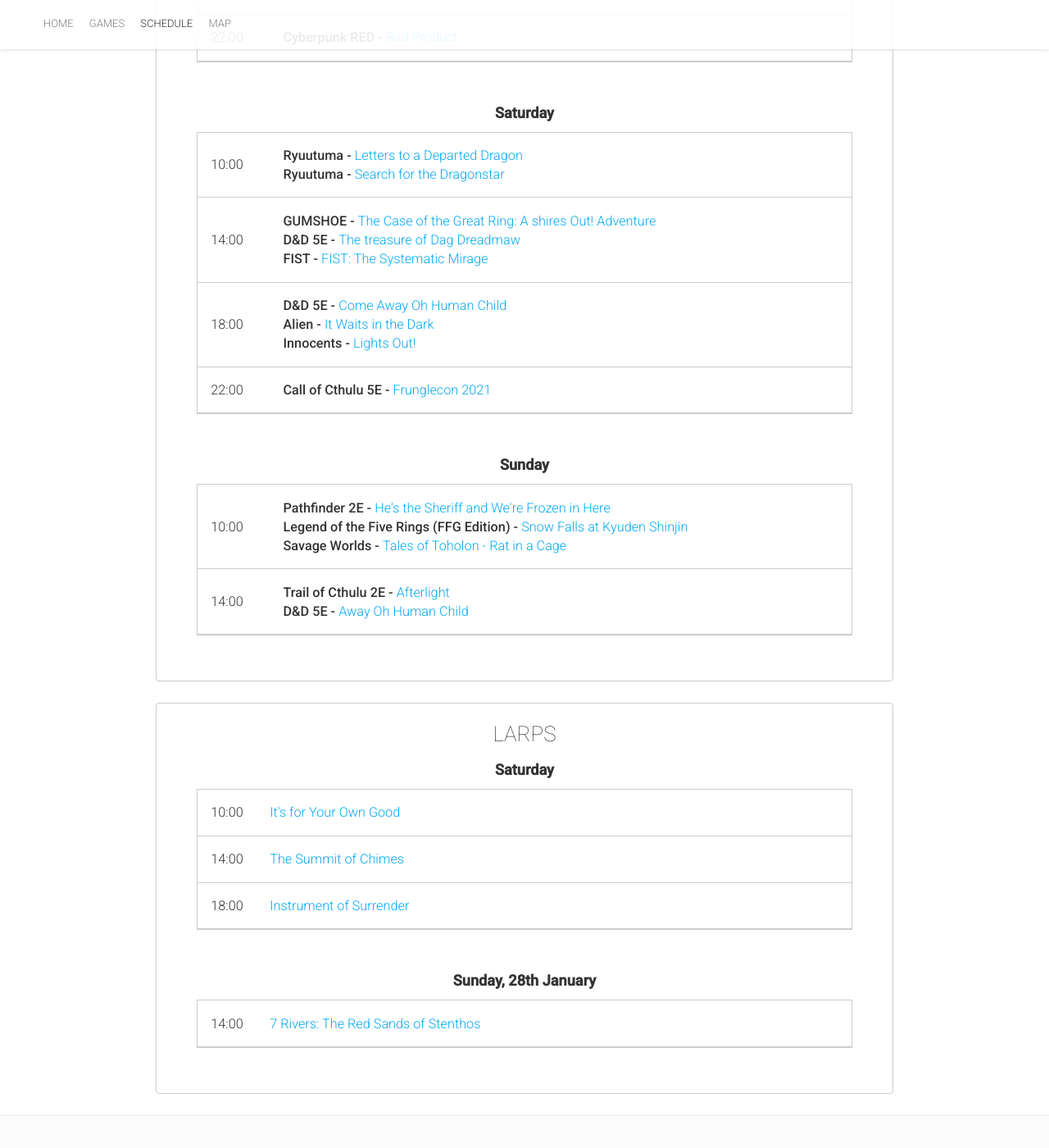
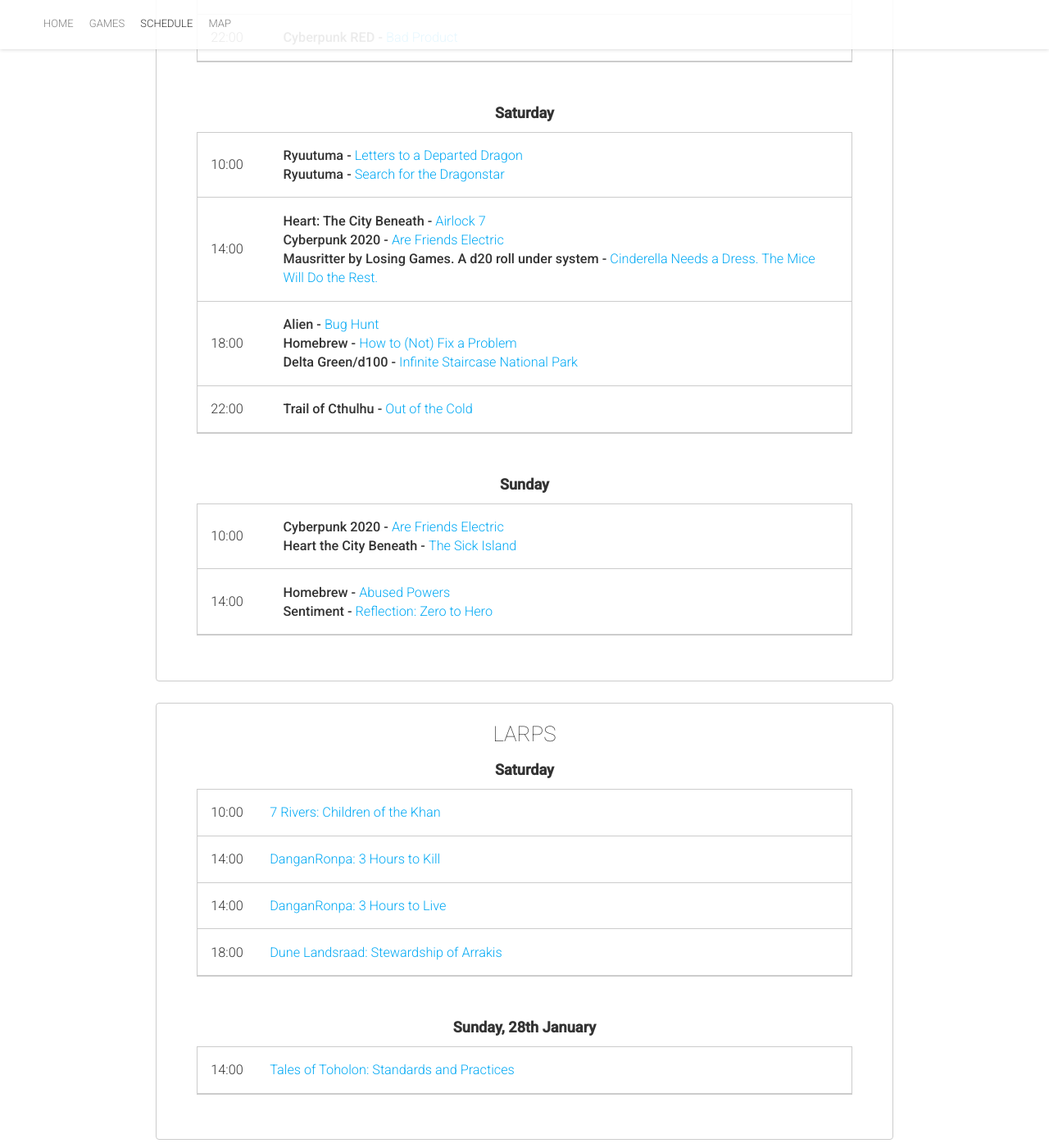
Before and after one commit to gregoriousTechorious/warpcon.ie, a Jekyll site: the page built from schedule.html, in a window 1280 px wide and 1400 px high, scrolled down 843 px. Shown: the whole window at 82% size. Built offline with Jekyll 4.4.1, drawn with Linux system fonts in a browser that asks for light colours; nearby versions of some CDN libraries; some of the changed text lies outside the part shown.

Commit message:
final touch

```diff
--- a/_config.yml
+++ b/_config.yml
@@ -80,7 +80,7 @@
 aboutTitle: "About Warpcon"
 aboutBlock:
  - {title: "RPGs",          image: "ttrpgs.jpg",      text: "Many RPGs on Friday, Saturday and Sunday."}
- - {title: "CCGs",            image: "ccgs.jpg",        text: "Magic the Gathering, Pokémon, Yu-Gi-Oh and Lorcana events and tournaments will be hosted by Waterford Comics"}
+ - {title: "CCGs",            image: "ccgs.jpg",        text: "Magic the Gathering, Pokémon, Yu-Gi-Oh and Lorcana events and tournaments"}
  - {title: "LARPs",           image: "larps.jpg",       text: "All weekend, we will be hosting organized LARPs events."}
  - {title: "Wargames",        image: "wargames.jpg",    text: "On Saturday and Sunday, we will be hosting <a href='/assets/40k-2024.pdf'>Warhammer 40k</a> and <a href='/assets/BleedBowl-2024.pdf'>Bloodbowl</a>. As well as LOTR and smaller tournaments"}
  - {title: "Boardgames",      image: "boardgames.jpg",  text: "Many boardgames will be available for attendees to play at any time during the convention."}
--- a/_layouts/game.html
+++ b/_layouts/game.html
@@ -82,7 +82,7 @@
     </script> -->
     <!-- <script src="{{ " /js/default.js" | prepend: site.baseurl }}"></script>
     <script src="{{ " /js/scripts.min.js" | prepend: site.baseurl }}"></script> -->
-    {% include schema-event.html %}
+    <!-- {% include schema-event.html %} -->
 </body>
 
 </html>
--- a/schedule.html
+++ b/schedule.html
@@ -27,8 +27,8 @@
                         <ul>
                             <li><b>Homebrew - </b><a href="/games/abused-powers">Abused Powers</a></li>
                             <li><b>Alien - </b> <a href="/games/it-waits-in-the-dark">It waits in the dark</a></li>
-                            <li><b>Sentiment - </b> <a href="/games/reflection-zero-to-hero">He's the Sheriff and We're Frozen in Here</a></li>
-                            <li><b>Shires out - </b> <a href="/games/hair-of-the-hare-of-the-heir">Hair of the hare of the heir</a></li>
+                            <li><b>Sentiment - </b> <a href="/games/reflection-zero-to-hero">Reflection: Zero to Hero</a></li>
+                            <li><b>Shires out - </b> <a href="/games/hair-hare-heir">Hair of the hare of the heir</a></li>
                         </ul>
                     </td>
                 </tr>
@@ -64,13 +64,13 @@
                     <td>
                         <ul>
                             <li>
-                                <b>GUMSHOE - </b><a href="/games/case-of-the-great-ring">The Case of the Great Ring: A shires Out! Adventure</a>
+                                <b>Heart: The City Beneath - </b><a href="/games/airlock-7">Airlock 7</a>
                             </li>
                             <li>
-                                <b>D&D 5E - </b><a href="/games/treasure-of-dag-dreadmaw">The treasure of Dag Dreadmaw</a>
+                                <b>Cyberpunk 2020 - </b><a href="/games/are-friends-electric">Are Friends Electric</a>
                             </li>
                             <li>
-                                <b>FIST - </b><a href="/games/systematic-mirage">FIST: The Systematic Mirage</a>
+                                <b>Mausritter by Losing Games. A d20 roll under system - </b><a href="/games/cinderella-dress">Cinderella Needs a Dress. The Mice Will Do the Rest.</a>
                             </li>
                         </ul>
                     </td>
@@ -82,13 +82,13 @@
                     <td>
                         <ul>
                             <li>
-                                <b>D&D 5E - </b><a href="/games/come-away-oh-human-child">Come Away Oh Human Child</a>
+                                <b>Alien - </b><a href="/games/bug-hunt">Bug Hunt</a>
                             </li>
                             <li>
-                                <b>Alien - </b><a href="/games/it-waits-in-the-dark">It Waits in the Dark</a>
+                                <b>Homebrew - </b><a href="/games/how-to-not-fix-a-problem">How to (Not) Fix a Problem</a>
                             </li>
                             <li>
-                                <b>Innocents - </b><a href="/games/lights-out">Lights Out!</a>
+                                <b>Delta Green/d100 - </b><a href="/games/how-not-fix-problem">Infinite Staircase National Park</a>
                             </li>
                         </ul>
                     </td>
@@ -100,7 +100,7 @@
                     <td>
                         <ul>
                             <li>
-                                <b>Call of Cthulu 5E - </b><a href="/games/frunglecon-2021">Frunglecon 2021</a>
+                                <b>Trail of Cthulhu - </b><a href="/games/out-of-the-col">Out of the Cold</a>
                             </li>
                         </ul>
                     </td>
@@ -118,13 +118,10 @@
                     <td>
                         <ul>
                             <li>
-                                <b>Pathfinder 2E - </b><a href="/games/hes-the-sheriff-and-were-frozen-here">He's the Sheriff and We're Frozen in Here</a>
+                                <b>Cyberpunk 2020 - </b><a href="/games/are-friends-electric">Are Friends Electric</a>
                             </li>
                             <li>
-                                <b>Legend of the Five Rings (FFG Edition) - </b><a href="/games/snow-falls-at-kyuden-shinjin">Snow Falls at Kyuden Shinjin</a>
-                            </li>
-                            <li>
-                                <b>Savage Worlds - </b><a href="/games/rat-in-a-cage">Tales of Toholon - Rat in a Cage</a>
+                                <b>Heart the City Beneath - </b><a href="/games/this-sick-island">The Sick Island</a>
                             </li>
                         </ul>
                     </td>
@@ -136,10 +133,10 @@
                     <td>
                         <ul>
                             <li>
-                                <b>Trail of Cthulu 2E - </b><a href="/games/afterlight">Afterlight</a>
+                                <li><b>Homebrew - </b><a href="/games/abused-powers">Abused Powers</a></li>
                             </li>
                             <li>
-                                <b>D&D 5E - </b><a href="/games/come-away-oh-human-child">Away Oh Human Child</a>
+                                <li><b>Sentiment - </b> <a href="/games/reflection-zero-to-hero">Reflection: Zero to Hero</a></li>
                             </li>
                         </ul>
                     </td>
@@ -473,7 +470,7 @@
                         10:00
                     </td>
                     <td>
-                        <a href="/games/its-for-your-own-good">It's for Your Own Good</a>
+                        <a href="/games/7-rivers">7 Rivers: Children of the Khan</a>
                     </td>
                 </tr>
                 <tr>
@@ -481,7 +478,15 @@
                         14:00
                     </td>
                     <td>
-                        <a href="/games/the-summit-of-chimes">The Summit of Chimes</a>
+                        <a href="/games/danganropa-kill">DanganRonpa: 3 Hours to Kill</a>
+                    </td>
+                </tr>
+                <tr>
+                    <td>
+                        14:00
+                    </td>
+                    <td>
+                        <a href="/games/danganropa-live">DanganRonpa: 3 Hours to Live</a>
                     </td>
                 </tr>
                 <tr>
@@ -489,7 +494,8 @@
                         18:00
                     </td>
                     <td>
-                        <a href="/games/instrument-of-surrender">Instrument of Surrender</a>
+                        <a href="/games/stewardship-arrakis">Dune Landsraad: Stewardship of Arrakis
+                        </a>
                     </td>
                 </tr>
             </tbody>
@@ -503,7 +509,7 @@
                         14:00
                     </td>
                     <td>
-                        <a href="/games/the-red-sands-of-stenthos">7 Rivers: The Red Sands of Stenthos</a>
+                        <a href="/games/tales-toholon">Tales of Toholon: Standards and Practices</a>
                     </td>
                 </tr>
             </tbody>
```
